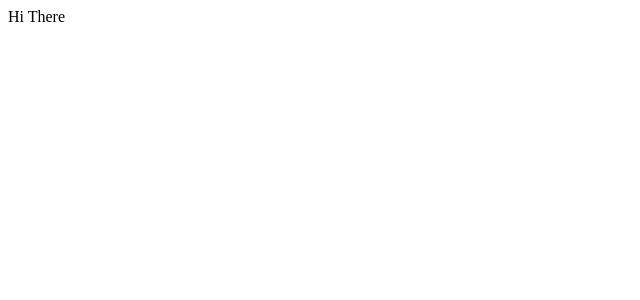
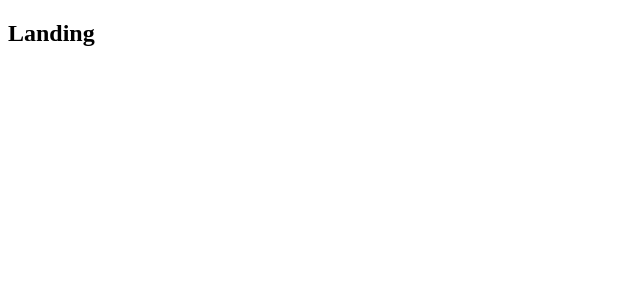
Before and after one commit to dvontrec/React-Full-Stack, a React (Create React App) app in the folder client/: page / in a window 1280 px wide. Shown: the top 300 px of the page, without its empty margins (0-640 px from the left). Built offline with nearby package versions, Linux system fonts and the light colour scheme.

Commit message:
Add routing

```diff
--- a/client/src/components/App.js
+++ b/client/src/components/App.js
@@ -1,9 +1,24 @@
 import React from 'react';
+import { BrowserRouter, Route} from 'react-router-dom';
+
+const Header = () => <h2>Header</h2>
+const Dashboard = () => <h2>Dashboard</h2>
+const SurveyNew = () => <h2>SurveyNew</h2>
+const Landing = () => <h2>Landing</h2>
+
 
 const App = () =>
 {
 	return(
-		<div>Hi There</div>
+		<div>
+			<BrowserRouter>
+				<div>
+					<Route exact path='/' component={Landing} />
+					<Route exact path='/surveys' component={Dashboard} />
+					<Route path='/surveys/new' component={SurveyNew} />
+				</div>
+			</BrowserRouter>
+		</div>
 	);
 }
 
```
